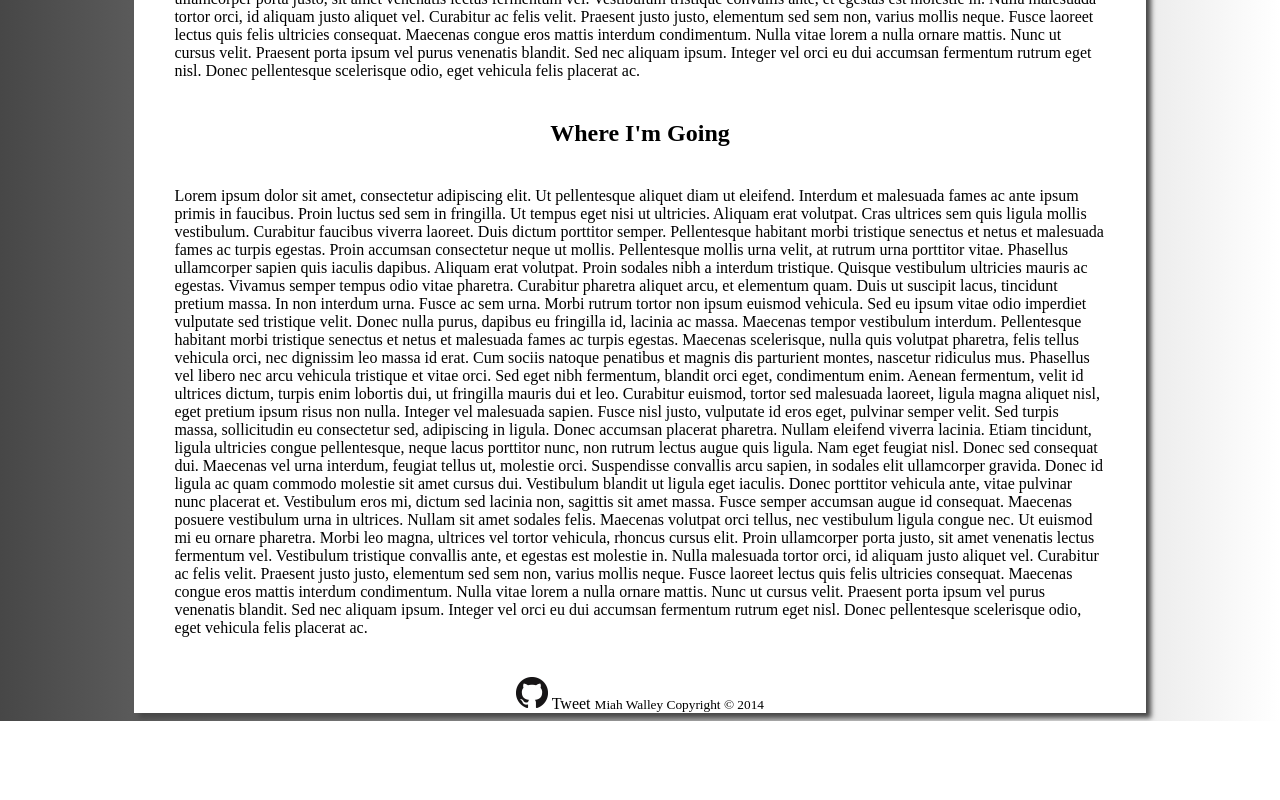
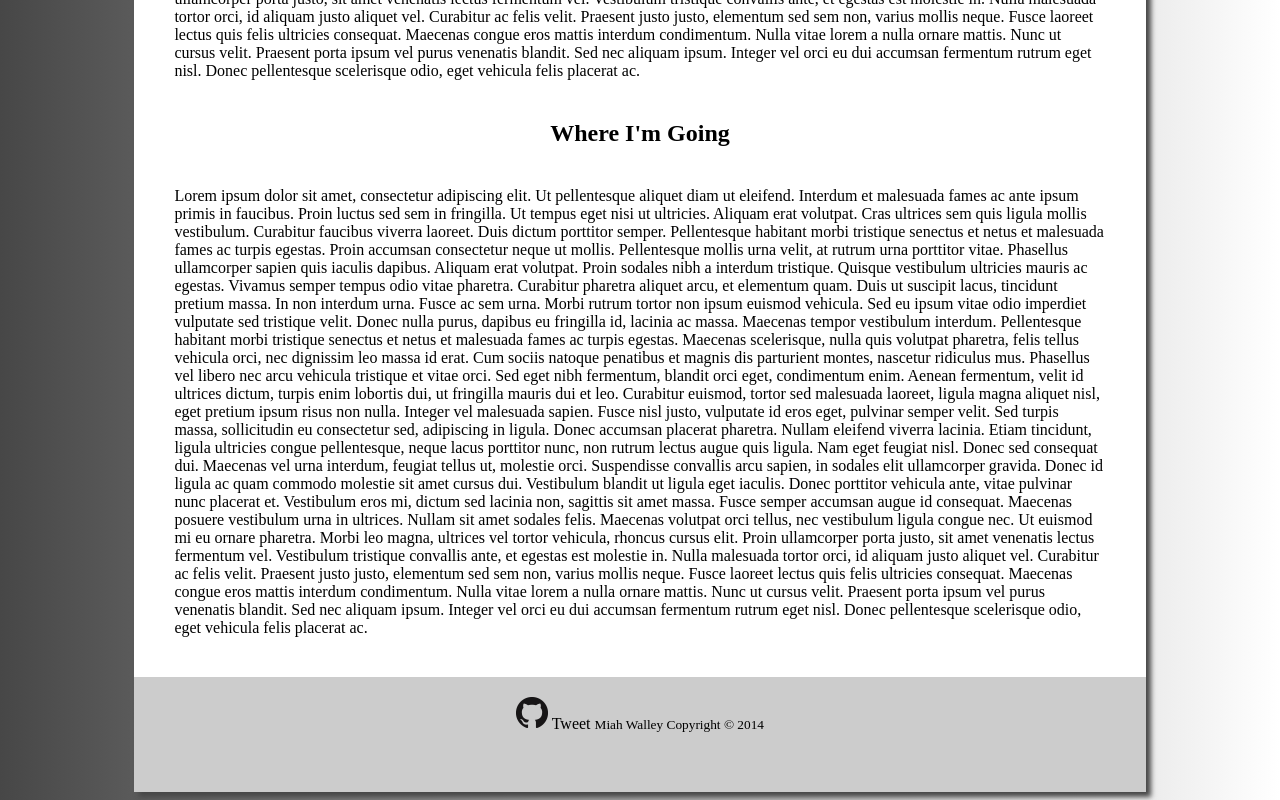
Before and after one commit to MThalacker1/miahwalley.com, a plain HTML site: page index.html in a window 1280 px wide. Shown: the part 819-1619 px from the top of the page. Before the commit the page ends 1540 px from the top, so only its background shows below. Drawn offline with Linux system fonts and the light colour scheme; files whose address does not match are found by name.

Commit message:
Updates CSS

```diff
--- a/style.css
+++ b/style.css
@@ -94,5 +94,14 @@ a:visited{
   color: black;
 }
 footer{
+  background-color: #CCC;
+  height: 75px;
+  margin: 20px 0 0 0;
+  padding: 20px;
   text-align: center;
 }
+/*Social Page*/
+
+.twitter-timeline{
+  box-shadow: 0 0 10px black;
+}
```
